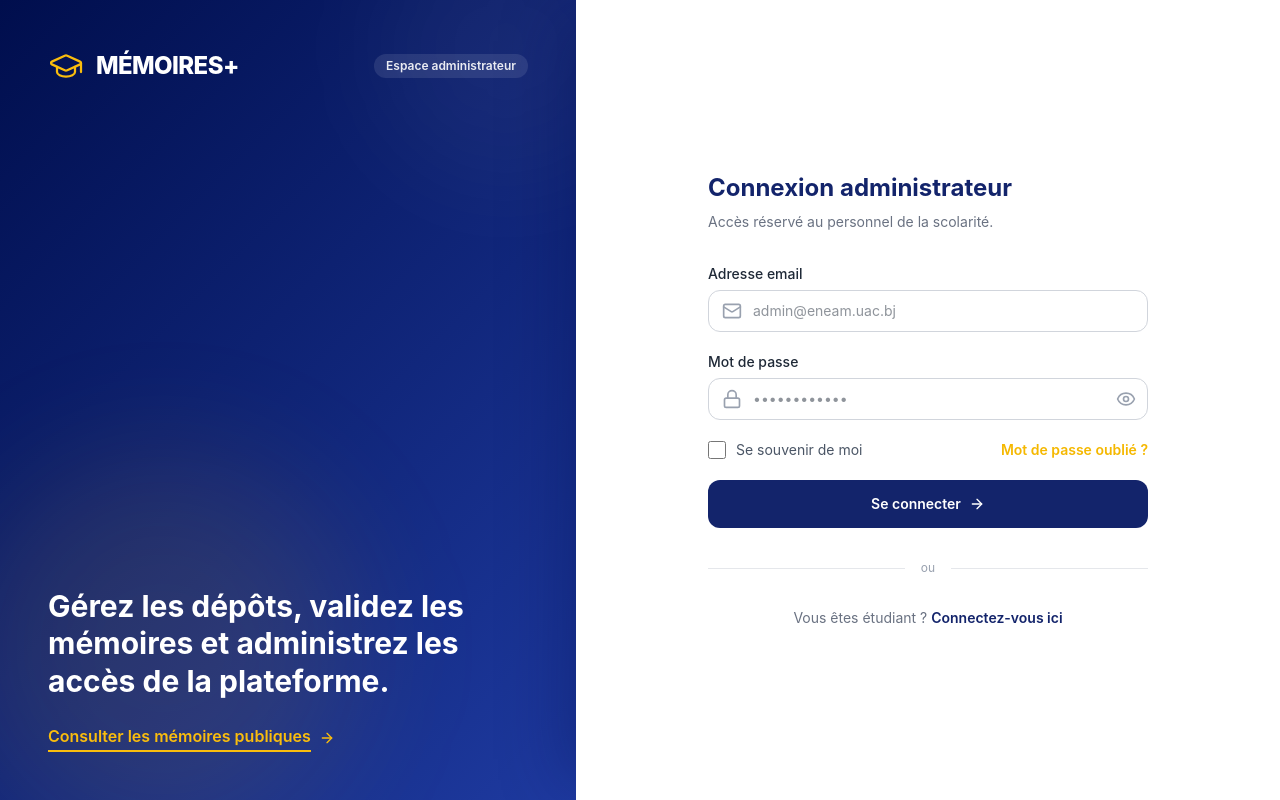
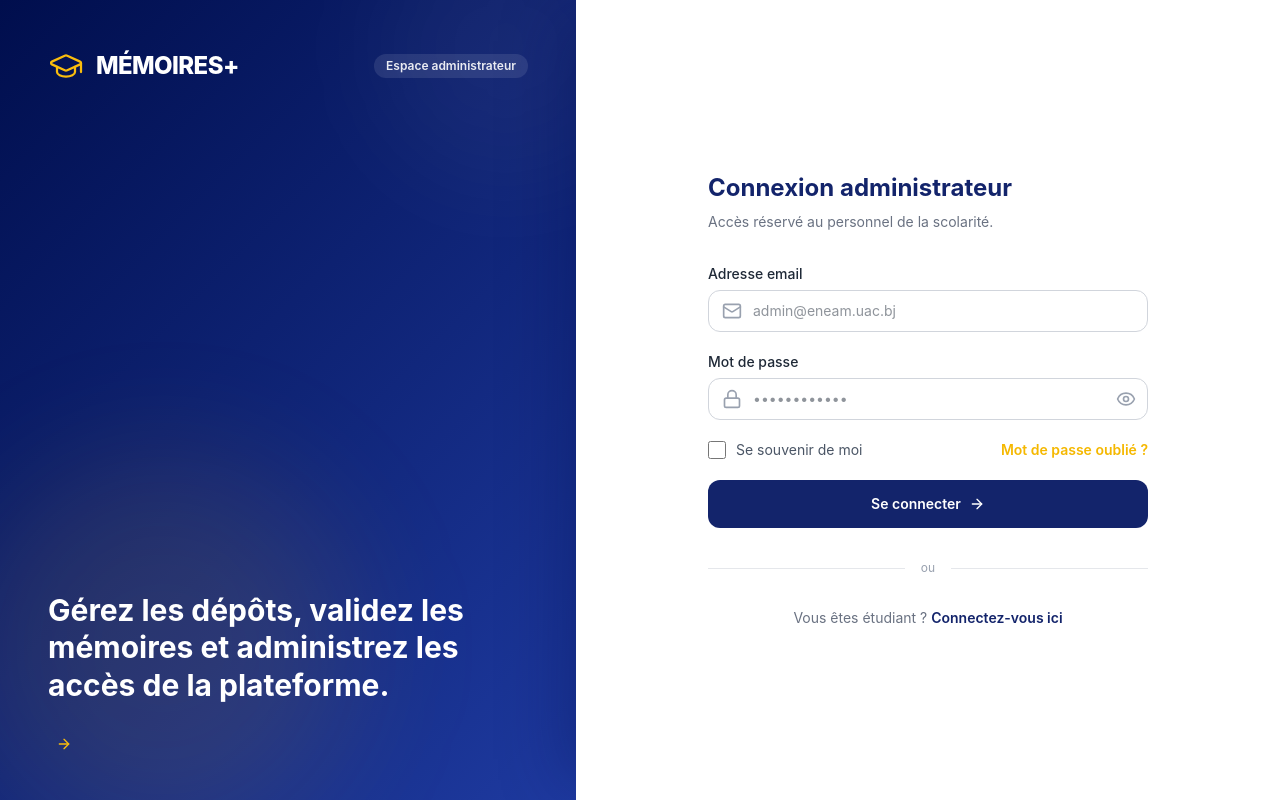
Before and after one commit to hountondji-philippe/stage, a React (Vite) app: page /connexion-admin in a window 1280 px wide. Built offline with nearby package versions, Linux system fonts and the light colour scheme.

Commit message:
Fix routing SPA sur Vercell

```diff
--- a/src/features/auth/pages/ConnexionAdminPage.jsx
+++ b/src/features/auth/pages/ConnexionAdminPage.jsx
@@ -7,8 +7,8 @@ export default function ConnexionAdminPage() {
     <main className="relative flex min-h-screen flex-col overflow-hidden md:flex-row">
       <BrandPanel
         title="Gérez les dépôts, validez les mémoires et administrez les accès de la plateforme."
-        linkText="Consulter les mémoires publiques"
-        linkTo="/archive"
+
+
         badgeText="Espace administrateur"
       />
 
```
